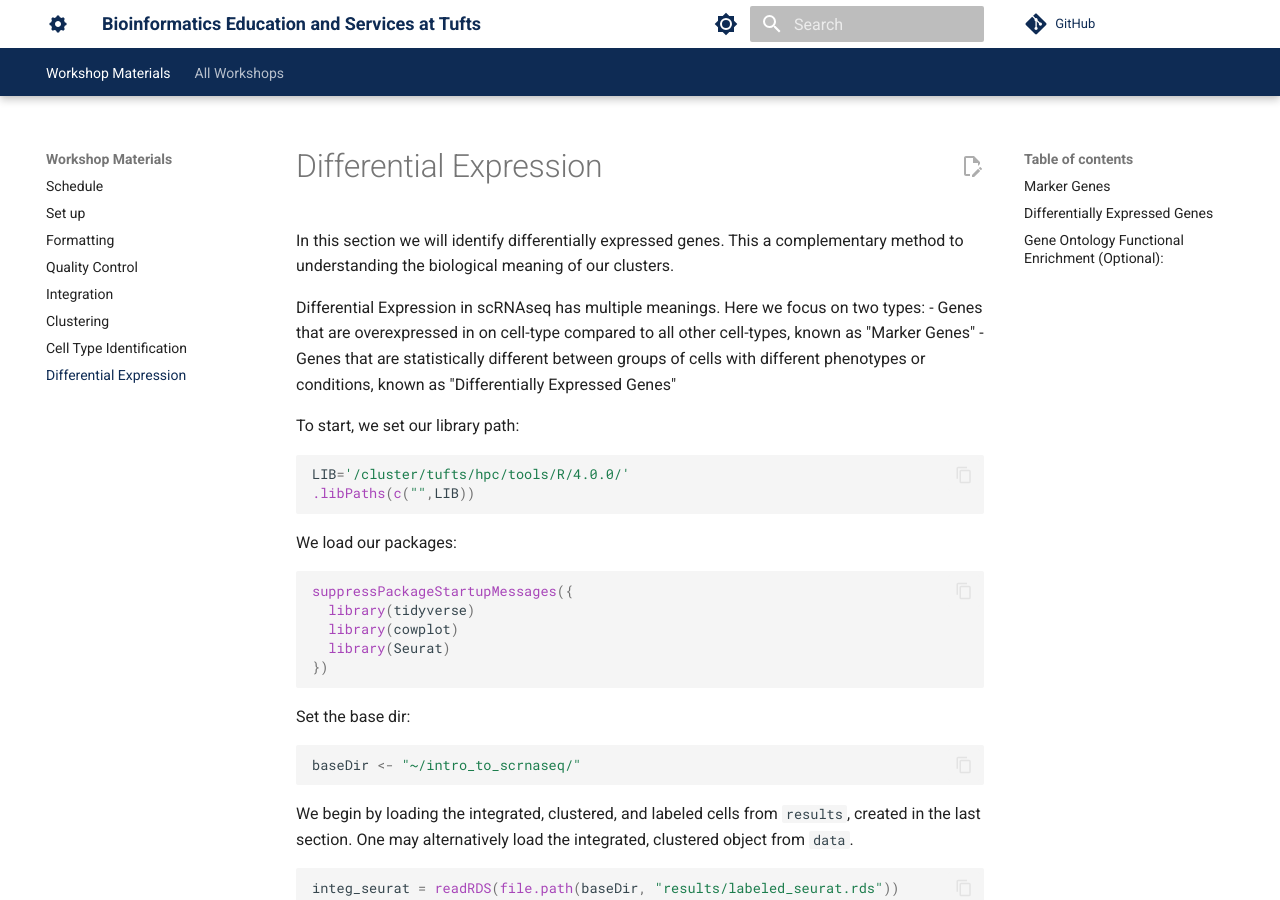
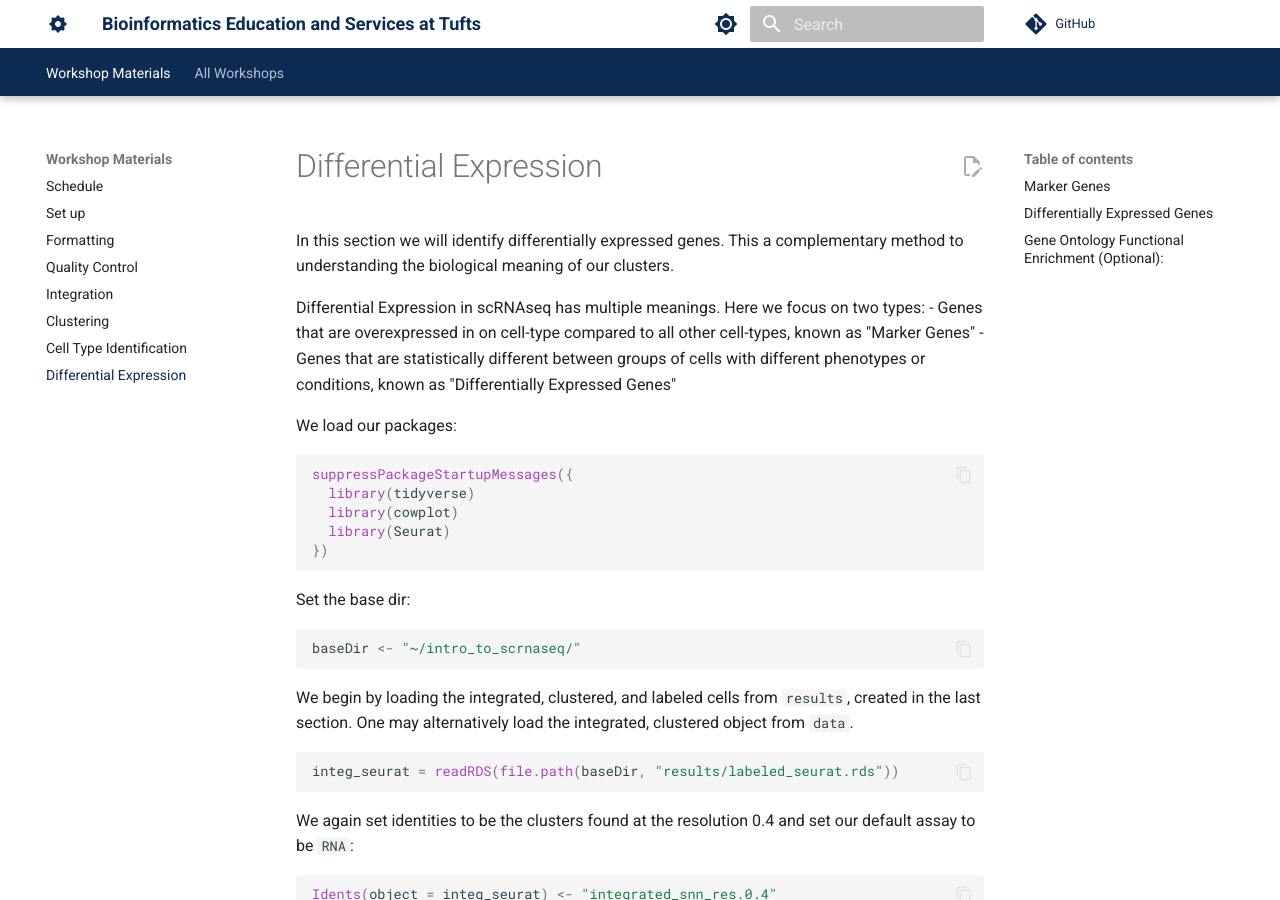
Before and after one commit to best-tufts/intro_to_single_cell_rnaseq, an MkDocs documentation site: the page built from docs/intro_to_single_cell_rnaseq/07_differential_expression.md, in a window 1280 px wide and 900 px high. Built offline with MkDocs 1.6.1 and Material for MkDocs 9.7.7, drawn with Linux system fonts in a browser that asks for light colours; comment, search, counter and statistics services are not loaded.

Commit message:
Update Tutorial 07 for current Pax RStudio environment

````diff
--- a/docs/intro_to_single_cell_rnaseq/07_differential_expression.md
+++ b/docs/intro_to_single_cell_rnaseq/07_differential_expression.md
@@ -11,11 +11,6 @@ Differential Expression in scRNAseq has multiple meanings. Here we focus on two
 - Genes that are statistically different between groups of cells with different phenotypes or conditions, known as "Differentially Expressed Genes"
 
 
-To start, we set our library path:
-```R
-LIB='/cluster/tufts/hpc/tools/R/4.0.0/'
-.libPaths(c("",LIB))
-```
 
 We load our packages:
 
````
